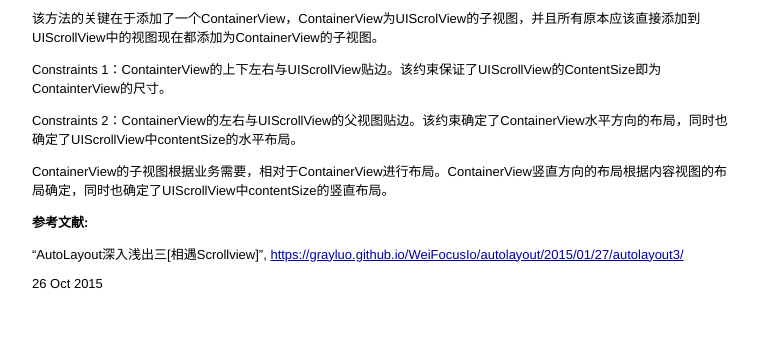
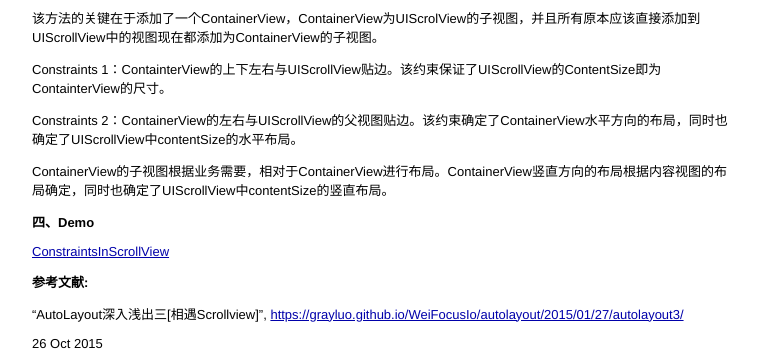
Before and after one commit to rob2468/rob2468.github.io, a Jekyll site: the page built from _posts/2015-10-26-Autolayout-in-UIScrollView.md, in a window 1280 px wide and 900 px high, scrolled down 1726 px, cut to the strip 536-900 px from the top of the window. Shown: the whole strip, without its empty margins (288-1047 px from the left). Built offline with Jekyll 4.4.1, drawn with Linux system fonts in a browser that asks for light colours; before the commit the page ends 2566 px from its top, so only the background shows below that.

Commit message:
add demo for post "2015-10-26"

```diff
--- a/_posts/2015-10-26-Autolayout-in-UIScrollView.md
+++ b/_posts/2015-10-26-Autolayout-in-UIScrollView.md
@@ -49,6 +49,10 @@ Constraints 2：ContainerView的左右与UIScrollView的父视图贴边。该约
 
 ContainerView的子视图根据业务需要，相对于ContainerView进行布局。ContainerView竖直方向的布局根据内容视图的布局确定，同时也确定了UIScrollView中contentSize的竖直布局。
 
+## 四、Demo
+
+[ConstraintsInScrollView](https://github.com/rob2468/ConstraintsInScrollView)
+
 ### 参考文献:
 
 "AutoLayout深入浅出三[相遇Scrollview]", [https://grayluo.github.io/WeiFocusIo/autolayout/2015/01/27/autolayout3/](https://grayluo.github.io/WeiFocusIo/autolayout/2015/01/27/autolayout3/)
```
